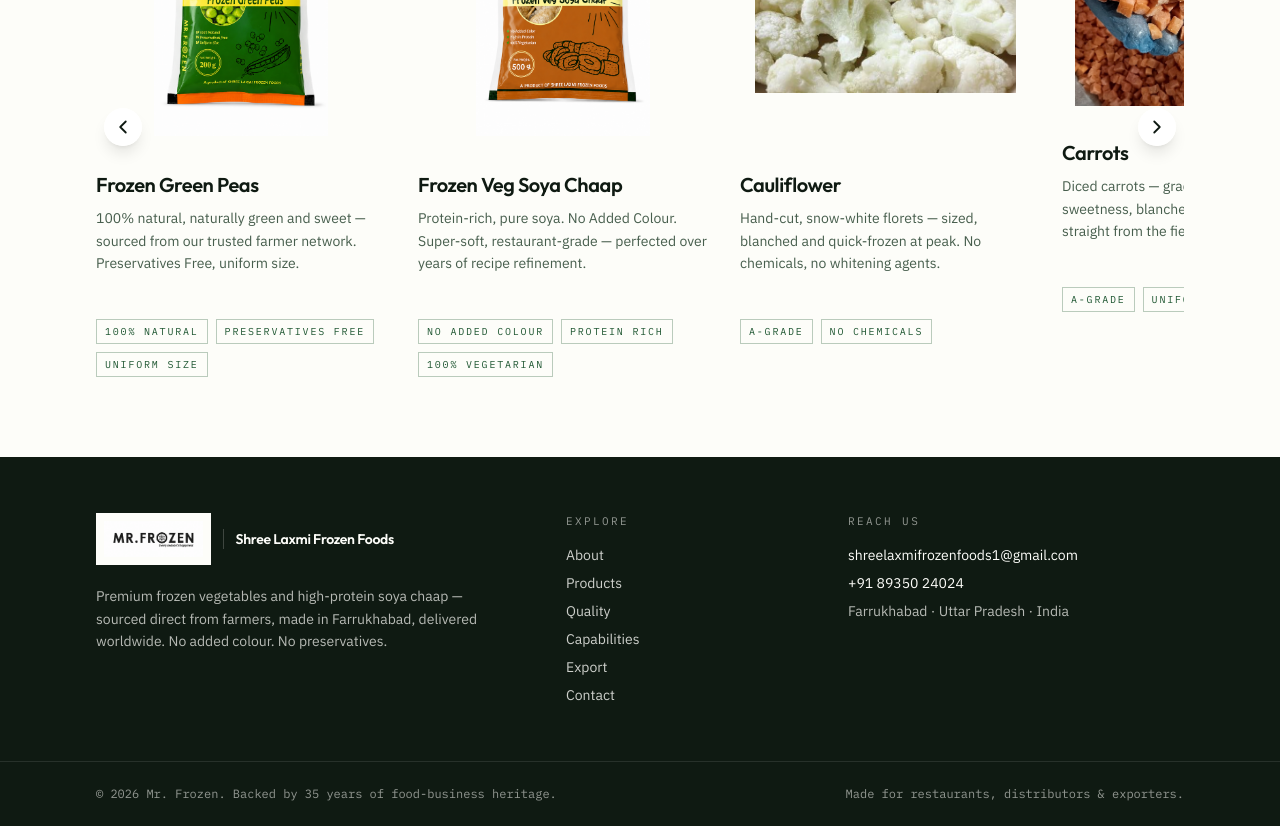
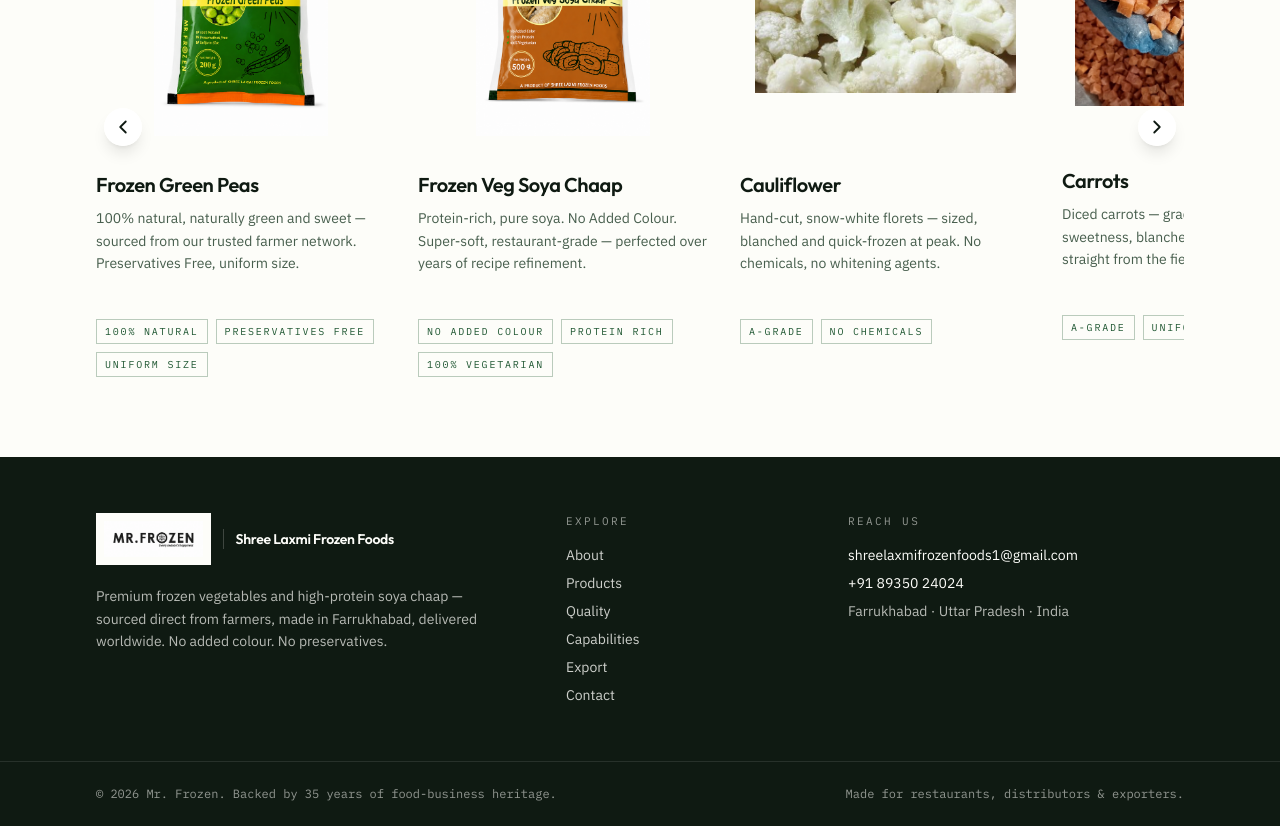
Before and after one commit to ShreeLaxmiFrozen/Mr-Frozen-Website2, a React (Create React App) app in the folder frontend/: page /products/american-sweet-corn in a window 1280 px wide. Shown: the part 1060-1886 px from the top of the page. Built offline with nearby package versions, Linux system fonts and the light colour scheme; no server answers.

Commit message:
Carrots aligned by creating margin top above title

```diff
--- a/frontend/src/components/site/ProductCard.jsx
+++ b/frontend/src/components/site/ProductCard.jsx
@@ -35,7 +35,7 @@ export default function ProductCard({
 
         </div>
 
-        <div className="mt-5 flex flex-col flex-1">
+        <div className={`${product.titleOffset || "mt-5"} flex flex-col flex-1`}>
 
           <h3
             className="
--- a/frontend/src/data/products.js
+++ b/frontend/src/data/products.js
@@ -176,6 +176,7 @@ const products = [
   {
     id: "carrots",
     name: "Carrots",
+    titleOffset: "mt-12",
     tag: "Farm-Fresh IQF",
     desc: "Diced carrots — graded for size and sweetness, blanched and IQF-frozen straight from the field.",
 
```
